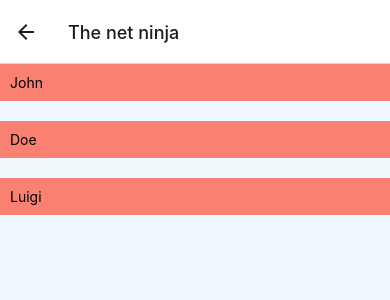
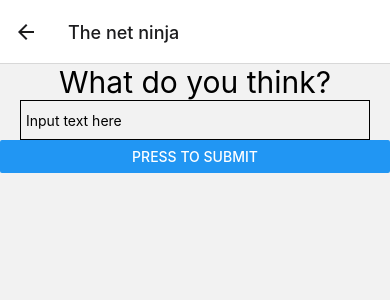
Before and after one commit to mhmadamrii/React-Native-Playground, a React Native app: screen /net in a window 390 px wide. Shown: the top 300 px of the page. Built offline with nearby package versions, Linux system fonts and the light colour scheme.

Commit message:
onChangeText

```diff
--- a/screens/Home.js
+++ b/screens/Home.js
@@ -2,9 +2,8 @@ import React from "react";
 import { Text, View, TextInput, StyleSheet, Button, ActivityIndicator, ScrollView, RefreshControl } from "react-native";
 
 
-export default function Home() {
+export default function Home({ navigation }) {
 
-  const [isLoading, setIsLoading] = React.useState(false)
   const [refresh, setRefresh] = React.useState(false)
 
   const pullRefresh = () => {
@@ -21,12 +20,7 @@ export default function Home() {
         <ScrollView refreshControl={
           <RefreshControl refreshing={refresh} onRefresh={pullRefresh} />
         }>
-          {isLoading &&
-            <ActivityIndicator size="large" color="red" />
-          }
-          <TextInput placeholder="Username" style={styles.textInput} />
-          <TextInput placeholder="Password" secureTextEntry={true} style={styles.textInput} />
-          <Button title="Click here" onPress={() => setIsLoading(!isLoading)} style={{ backgroundColor: 'red' }} />
+          <Button title="go to net ninja tutorial" onPress={() => navigation.navigate("net")} />
         </ScrollView>
       </View>
     </React.Fragment>
--- a/screens/TheNet.js
+++ b/screens/TheNet.js
@@ -1,47 +1,51 @@
 import React, { useState } from "react";
-import { Text, View, StyleSheet, ScrollView, FlatList } from "react-native";
+
+import {
+  Text,
+  View,
+  ScrollView,
+  RefreshControl,
+  TouchableOpacity,
+  TextInput,
+  Button
+} from "react-native";
 
 export default function TheNet() {
 
-  const [people, setPeople] = useState([
-    {
-      id: 1, name: "John"
-    },
-    {
-      id: 2, name: "Doe"
-    },
-    {
-      id: 3, name: "Luigi"
-    }
-  ])
+  const [refresh, setRefresh] = useState(false)
+  const [text, setText] = useState('some text')
+  const [appear, setAppear] = useState(false)
+
+  const handleSubmit = (textValue) => {
+    setText(textValue)
+    setAppear(false)
+  }
+
+
+  const pullRefresh = () => {
+    setRefresh(true)
+
+    setTimeout(() => {
+      setRefresh(false)
+    }, 3000)
+  }
 
   return (
-    <>
-      <View style={styles.container}>
-        <FlatList
-          data={people}
-          renderItem={({ item }) => (
-            <Text style={styles.texts}>{item.name}</Text>
-          )}
+    <View style={{ flex: 1 }}>
+      <ScrollView refreshControl={
+        <RefreshControl refreshing={refresh} onRefresh={pullRefresh} />
+      }>
+        <Text style={{ textAlign: 'center', fontSize: 30 }} >What do you think?</Text>
+        <TextInput
+          style={{ height: 40, borderColor: 'black', borderWidth: 1, marginHorizontal: 20, padding: 5 }}
+          placeholder="Input text here"
+          onChangeText={handleSubmit}
         />
-      </View>
-    </>
-  );
+        {appear &&
+          <Text style={{ textAlign: 'center', fontSize: 30 }} >{text}</Text>
+        }
+        <Button title="Press to submit" onPress={() => setAppear(true)}/>
+      </ScrollView>
+    </View>
+  )
 }
-
-const styles = StyleSheet.create({
-  container: {
-    backgroundColor: "aliceblue",
-    flex: 1,
-  },
-  texts: {
-    padding: 10,
-    backgroundColor: "salmon",
-    marginBottom: 20,
-  },
-  newest: {
-    padding: 10,
-    backgroundColor: "maroon",
-    marginBottom: 20,
-  },
-});
```
